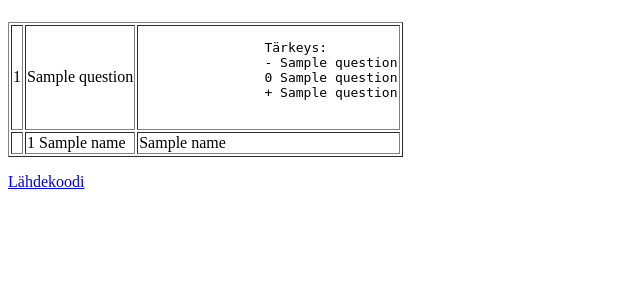
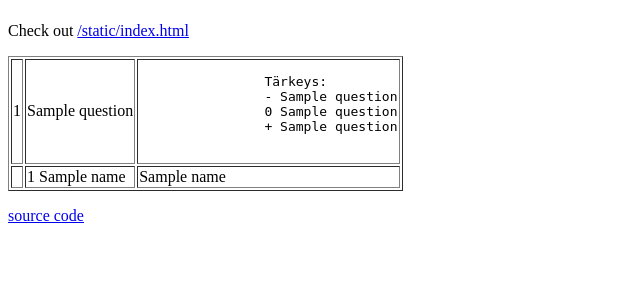
Before and after one commit to ottok/Populistipuolue, a Python web app: template templates/index.html in a window 1280 px wide. Shown: the part 58-358 px from the top of the page, without its empty margins (0-640 px from the left). Run offline with Jinja, Linux system fonts and the light colour scheme; the template is opened without the code that fills it: most values are stand-ins (such as "Sample title", 1, 10 or a date in 2020).

Commit message:
Dynamic view disabled, now only static html serves JSON.

```diff
--- a/povastausanalyysi/views.py
+++ b/povastausanalyysi/views.py
@@ -52,7 +52,8 @@ def getdata():
 	return data
 
 def index(request):
-	return render_to_response("index.html", {'questions':getdata()})
+	return render_to_response("index.html")
+#	return render_to_response("index.html", {'questions':getdata()}) # template made with old data model, should be updated to ned getdata() contents
 
 def json(request):
 	return HttpResponse(simplejson.dumps(getdata(), sort_keys=True, indent=4 * ' '), mimetype='application/javascript')
--- a/templates/base.html
+++ b/templates/base.html
@@ -31,7 +31,7 @@
 
 </div><!-- container -->
 
-<p id="footer"><a href="https://github.com/populistipuolue">Lähdekoodi</a></p>
+<p id="footer"><a href="https://github.com/ottokek/Populistipuolue">source code</a></p>
 
 </body>
 </html>
--- a/templates/index.html
+++ b/templates/index.html
@@ -3,6 +3,8 @@
 {% block title %}Äänestyskoneen vastaukset - koko Suomi{% endblock %}
 
 {% block contents %}
+
+<p>Check out <a href="/static/index.html">/static/index.html</a></p>
 
 <table border=1>
 {% for question in questions %}
```
Also changed, not shown: static/index.html (+9 -10 lines).
